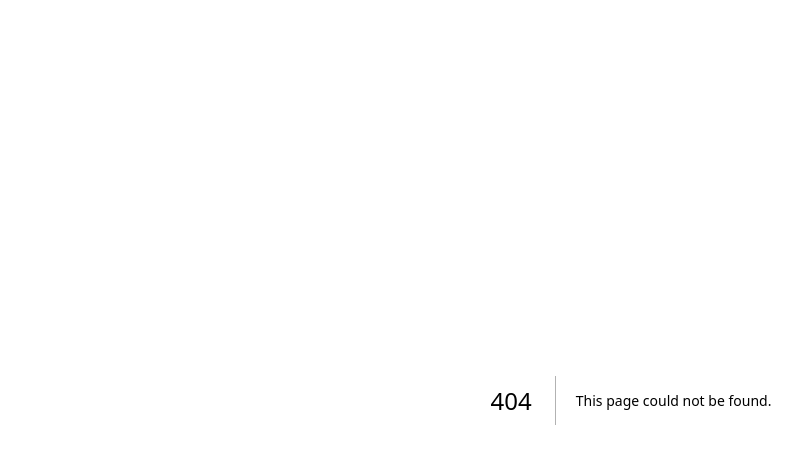
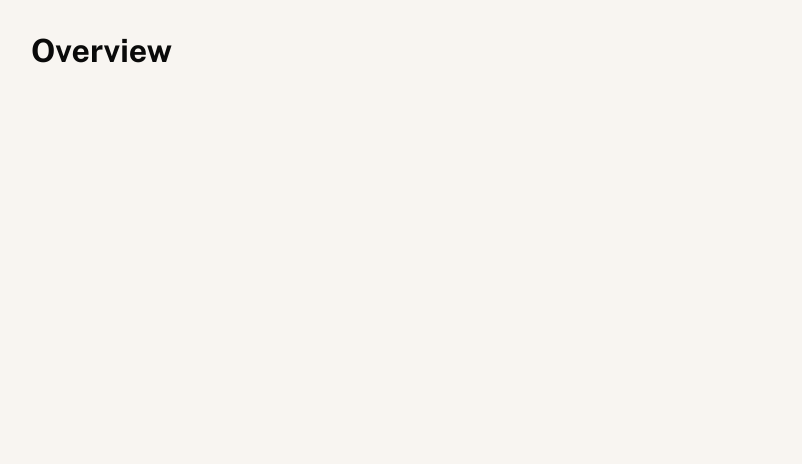
Before and after one commit to NatGlass/personal-finance-app-new, a Next.js app: page /overview in a window 1280 px wide. Before the commit this address had no page. Shown: the top 464 px of the page, without its empty margins (9-811 px from the left). Built offline with nearby package versions, Linux system fonts and the light colour scheme.

Commit message:
common components

```diff
--- /dev/null
+++ b/src/app/(protected)/overview/page.tsx
@@ -0,0 +1,16 @@
+import PageContainer from "@/components/common/page-container";
+import { Typography } from "@/components/typography/typography";
+
+function OverviewPage() {
+  return (
+    <PageContainer>
+      <div className="col-span-full flex justify-between items-center">
+        <Typography variant="preset1" as="h1">
+          Overview
+        </Typography>
+      </div>
+    </PageContainer>
+  );
+}
+
+export default OverviewPage;
--- /dev/null
+++ b/src/components/common/colour-badge.tsx
@@ -0,0 +1,13 @@
+import { cn } from "@/lib/utils";
+
+function ColourBadge({
+  colour,
+  className,
+}: {
+  colour: string;
+  className?: string;
+}) {
+  return <div className={cn(`size-4 rounded-full bg-${colour}`, className)} />;
+}
+
+export default ColourBadge;
--- /dev/null
+++ b/src/components/common/colour-map.tsx
@@ -0,0 +1,8 @@
+export const colourMap = {
+  red: "bg-red",
+  green: "bg-green",
+  cyan: "bg-cyan",
+  blue: "bg-blue",
+  yellow: "bg-yellow",
+  navy: "bg-navy",
+};
--- /dev/null
+++ b/src/components/common/decorative-bar.tsx
@@ -0,0 +1,5 @@
+function DecorativeBar({ bgColour }: { bgColour: string }) {
+  return <div className={`w-1 h-[43px] mr-4 rounded-full ${bgColour}`} />;
+}
+
+export default DecorativeBar;
--- /dev/null
+++ b/src/components/common/page-container.tsx
@@ -0,0 +1,11 @@
+function PageContainer({ children }: Readonly<{ children: React.ReactNode }>) {
+  return (
+    <main className="container p-0">
+      <div className="mx-4 my-6 md:mx-10 md:my-8 grid grid-cols-8 lg:grid-cols-12">
+        {children}
+      </div>
+    </main>
+  );
+}
+
+export default PageContainer;
```
